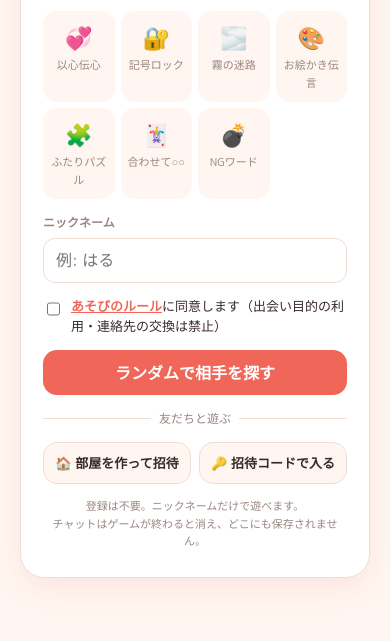
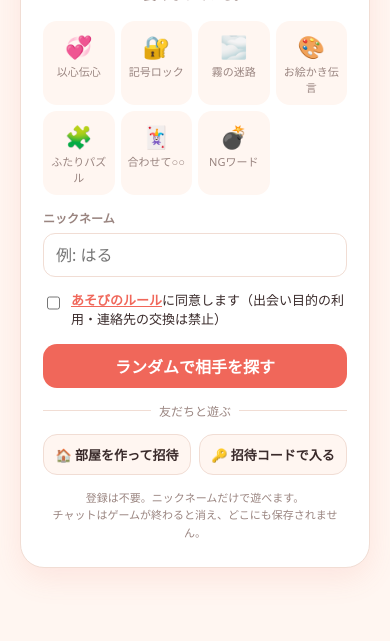
Before and after one commit to mitsumax/futarimission, a website: page index.html in a window 390 px wide. Shown: the part 203-844 px from the top of the page. Drawn offline with Linux system fonts and the light colour scheme.

Commit message:
Googleフォントをやめて外部送信をなくす
- Google Fontsの読み込みを削除し、端末に入っているフォントを使用
  （iPhone/Macはヒラギノ丸ゴ、Windowsは BIZ UDPゴシック/メイリオ、Androidは Noto Sans JP）
- CSPから外部ホストを外し、第三者への通信を禁止
- 画面が外部リソースを読み込まないことを確認するテストを追加

Co-Authored-By: Claude Opus 5.5 <noreply@anthropic.com>
Claude-Session: https://claude.ai/code/session_01NSxA5fyQNFvVnU9aC4q7Hz

```diff
--- a/index.html
+++ b/index.html
@@ -7,8 +7,6 @@
 <link rel="icon" href="/favicon.svg" type="image/svg+xml">
 <meta name="theme-color" content="#f0675a">
 <meta name="description" content="知らない誰かと、ふたりでひとつのゲームに挑戦。話しながら協力してクリアしよう。登録不要。">
-<link rel="preconnect" href="https://fonts.googleapis.com">
-<link href="https://fonts.googleapis.com/css2?family=M+PLUS+Rounded+1c:wght@400;700;800&display=swap" rel="stylesheet">
 <style>
 :root{
   --bg:#fff6f1; --panel:#ffffff; --ink:#3a2b2b; --muted:#9a8580; --line:#f1ddd4;
@@ -20,7 +18,7 @@
 }
 *{box-sizing:border-box;-webkit-tap-highlight-color:transparent}
 html,body{margin:0;height:100%}
-body{font-family:"M PLUS Rounded 1c",system-ui,sans-serif;background:var(--bg);color:var(--ink);overflow:hidden}
+body{font-family:"Hiragino Maru Gothic ProN","Hiragino Maru Gothic Pro","BIZ UDPGothic","Hiragino Sans","Yu Gothic UI","Meiryo","Noto Sans JP",system-ui,sans-serif;background:var(--bg);color:var(--ink);overflow:hidden}
 button,input{font:inherit;color:inherit}
 button{cursor:pointer;border:none;border-radius:14px;padding:10px 16px;font-weight:800;background:var(--coral);color:#fff;transition:transform .08s}
 button:active{transform:scale(.97)}
--- a/server.js
+++ b/server.js
@@ -368,7 +368,7 @@ const SEC_HEADERS = {
   'Referrer-Policy': 'no-referrer',
   'X-Frame-Options': 'DENY',
   'Permissions-Policy': 'camera=(), microphone=(), geolocation=()',
-  'Content-Security-Policy': "default-src 'self'; script-src 'self' 'unsafe-inline'; style-src 'self' 'unsafe-inline' https://fonts.googleapis.com; font-src https://fonts.gstatic.com; connect-src 'self' ws: wss:; img-src 'self' data:; frame-ancestors 'none'",
+  'Content-Security-Policy': "default-src 'self'; script-src 'self' 'unsafe-inline'; style-src 'self' 'unsafe-inline'; font-src 'self'; form-action 'self'; base-uri 'none'; connect-src 'self' ws: wss:; img-src 'self' data:; frame-ancestors 'none'",
 };
 
 // Only these files are public. Everything else in the folder (server code, data) is never served.
```
Also changed, not shown: test-protocol.js (+9 -0 lines).
